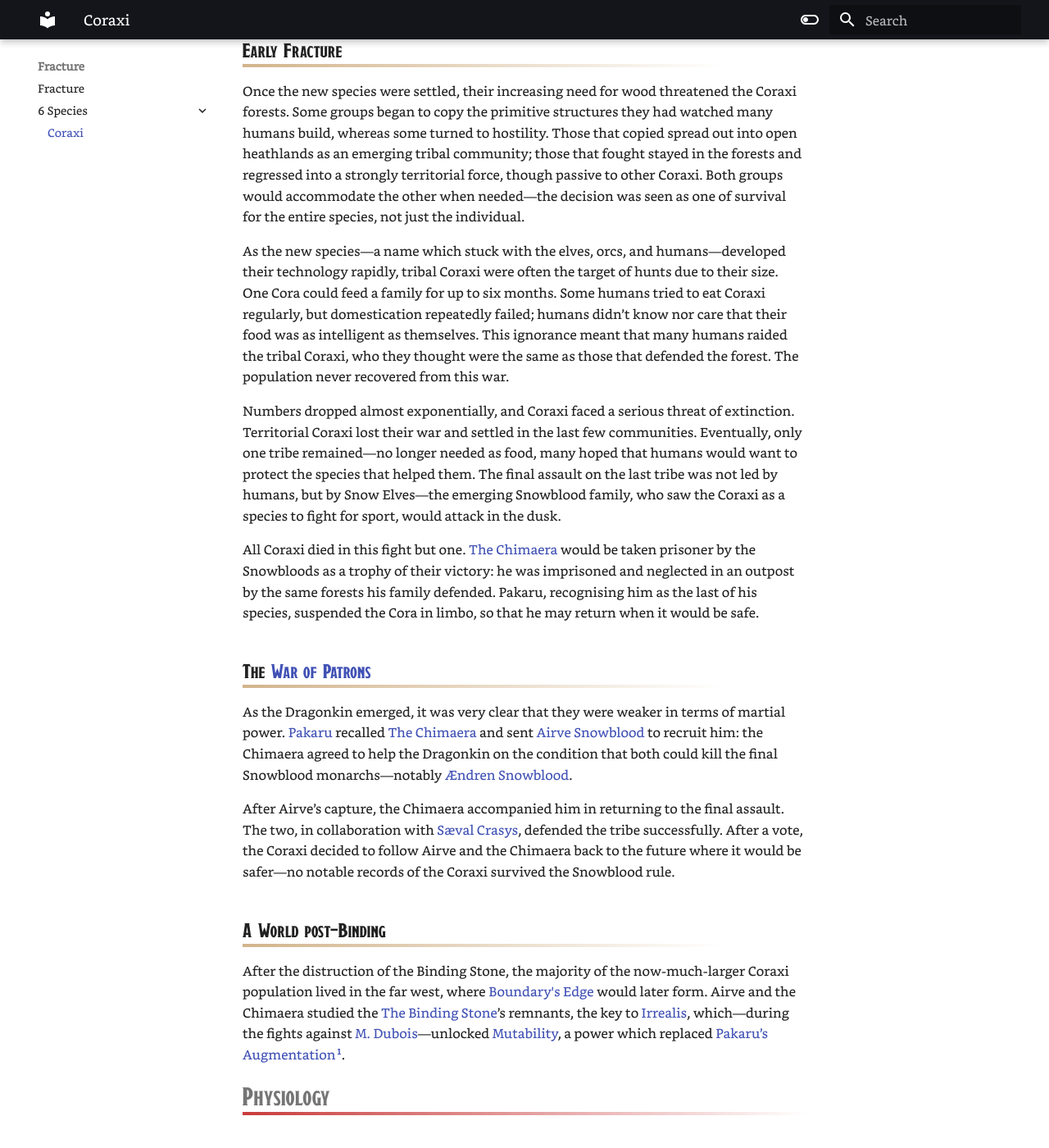
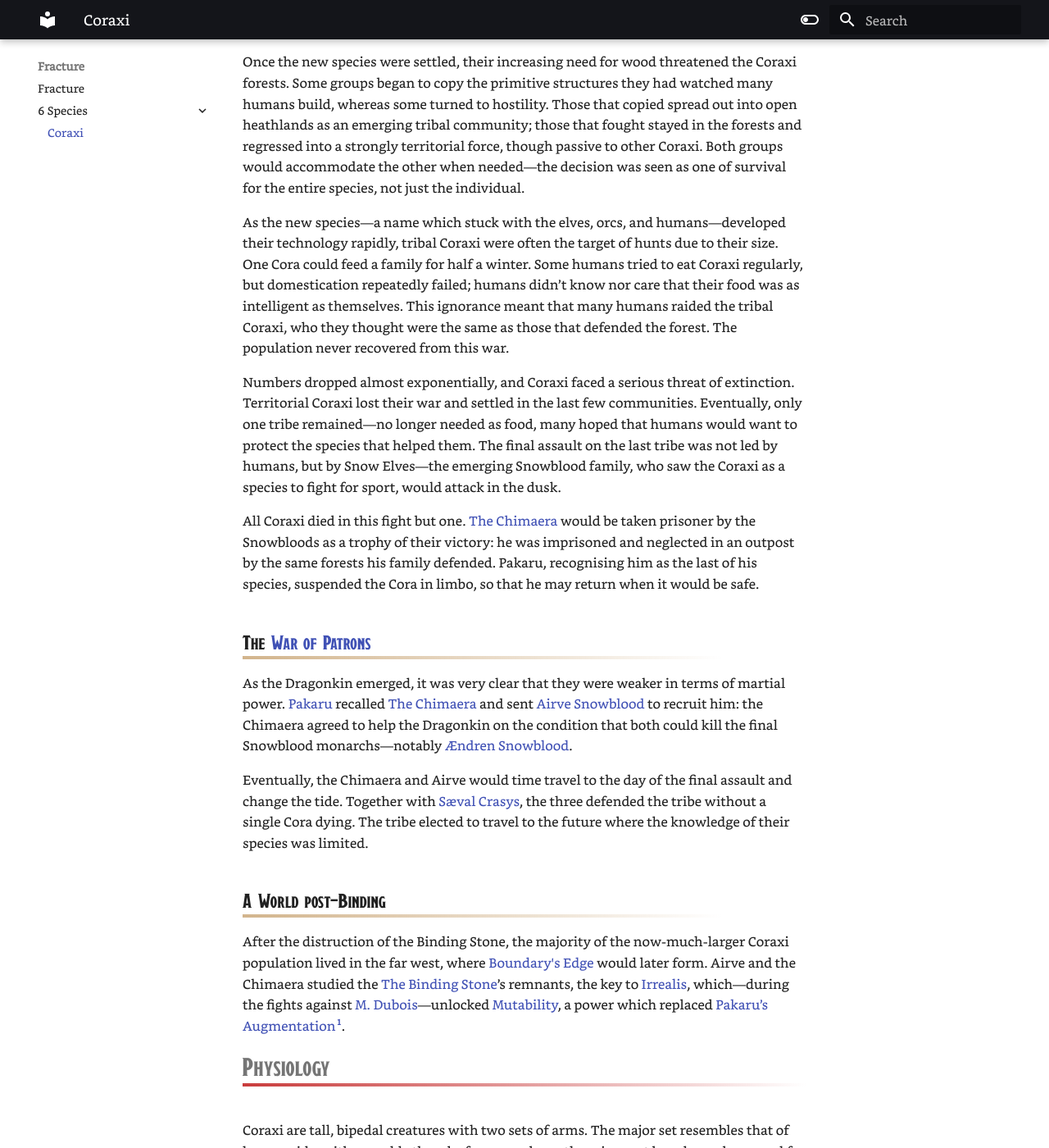
Before and after one commit to fennecpixels/FractureOnline, an MkDocs documentation site: the page built from docs/6 Species/Coraxi.md, in a window 1280 px wide and 1400 px high, scrolled down 1274 px. Shown: the whole window at 82% size. Built offline with MkDocs 1.6.1 and Material for MkDocs 9.7.7, drawn with Linux system fonts in a browser that asks for light colours; some of the changed text lies outside the part shown.

Commit message:
[PUBLISHER] Merge #5

```diff
--- a/docs/6 Species/Coraxi.md
+++ b/docs/6 Species/Coraxi.md
@@ -3,7 +3,9 @@
 share: true
 ---
 # Coraxi
-Coraxi are one of the only native species to Fracture, their species having come to fruition before [The Great Split](The%20Great%20Split.md). They were previously an arboreal species before augmentation by [Pakaru](Pakaru), whose influence  made them abundant, until they were driven to near-extinction by [Snow Elves](Snow%20Elf.md) and the other primitive tribes after the Great Split. During the [War of Patrons](War%20of%20Patrons.md), Pakaru took [The Chimaera](The%20Chimaera) out of hibernation which led to the restoration of his species thanks to [Airve Snowblood](../1%20Characters/1.1%20Deities/Revai,%20Fracture's%20Ward.md). The majority of Coraxi now live near [Boundary's Edge](Boundary's%20Edge) in a symbiotic relationship with [Boundarywalkers](Boundarywalker).
+Coraxi are a native species to Fracture. They were once arboreal predators, until their augmentation by [Pakaru](Pakaru) empowered the species enough to settle on the floor, where they helped those displaced by [The Great Split](The%20Great%20Split.md). Although they were hunted to extinction by [Snow Elves](Snow%20Elf.md), the Coraxi population saw a restoration effort led by [Airve Snowblood](../1%20Characters/1.1%20Deities/Revai,%20Fracture's%20Ward.md).
+
+Many Coraxi now live in [Boundary's Edge](Boundary's%20Edge) along with the [Boundarywalkers](Boundarywalker).
 
 # History
 ## Before the Great Split
@@ -23,7 +25,7 @@
 
 Once the new species were settled, their increasing need for wood threatened the Coraxi forests. Some groups began to copy the primitive structures they had watched many humans build, whereas some turned to hostility. Those that copied spread out into open heathlands as an emerging tribal community; those that fought stayed in the forests and regressed into a strongly territorial force, though passive to other Coraxi. Both groups would accommodate the other when needed—the decision was seen as one of survival for the entire species, not just the individual.
 
-As the new species—a name which stuck with the elves, orcs, and  humans—developed their technology rapidly, tribal Coraxi were often the target of hunts due to their size. One Cora could feed a family for up to six months. Some humans tried to eat Coraxi regularly, but domestication repeatedly failed; humans didn’t know nor care that their food was as intelligent as themselves. This ignorance meant that many humans raided the tribal Coraxi, who they thought were the same as those that defended the forest. The population never recovered from this war.
+As the new species—a name which stuck with the elves, orcs, and  humans—developed their technology rapidly, tribal Coraxi were often the target of hunts due to their size. One Cora could feed a family for half a winter. Some humans tried to eat Coraxi regularly, but domestication repeatedly failed; humans didn’t know nor care that their food was as intelligent as themselves. This ignorance meant that many humans raided the tribal Coraxi, who they thought were the same as those that defended the forest. The population never recovered from this war.
 
 Numbers dropped almost exponentially, and Coraxi faced a serious threat of extinction. Territorial Coraxi lost their war and settled in the last few communities. Eventually, only one tribe remained—no longer needed as food, many hoped that humans would want to protect the species that helped them. The final assault on the last tribe was not led by humans, but by Snow Elves—the emerging Snowblood family, who saw the Coraxi as a species to fight for sport, would attack in the dusk.
 
@@ -32,7 +34,7 @@
 ## The [War of Patrons](War%20of%20Patrons.md)
 As the Dragonkin emerged, it was very clear that they were weaker in terms of martial power. [Pakaru](Pakaru) recalled [The Chimaera](The%20Chimaera) and sent [Airve Snowblood](../1%20Characters/1.1%20Deities/Revai,%20Fracture's%20Ward.md) to recruit him: the Chimaera agreed to help the Dragonkin on the condition that both could kill the final Snowblood monarchs—notably [Ændren Snowblood](%C3%86ndren%20Snowblood.md).
 
-After Airve’s capture, the Chimaera accompanied him in returning to the final assault. The two, in collaboration with [Sæval Crasys](S%C3%A6val%20Crasys.md), defended the tribe successfully. After a vote, the Coraxi decided to follow Airve and the Chimaera back to the future where it would be safer—no notable records of the Coraxi survived the Snowblood rule.
+Eventually, the Chimaera and Airve would time travel to the day of the final assault and change the tide. Together with [Sæval Crasys](S%C3%A6val%20Crasys.md), the three defended the tribe without a single Cora dying. The tribe elected to travel to the future where the knowledge of their species was limited.
 
 ## A World post-Binding
 
```
